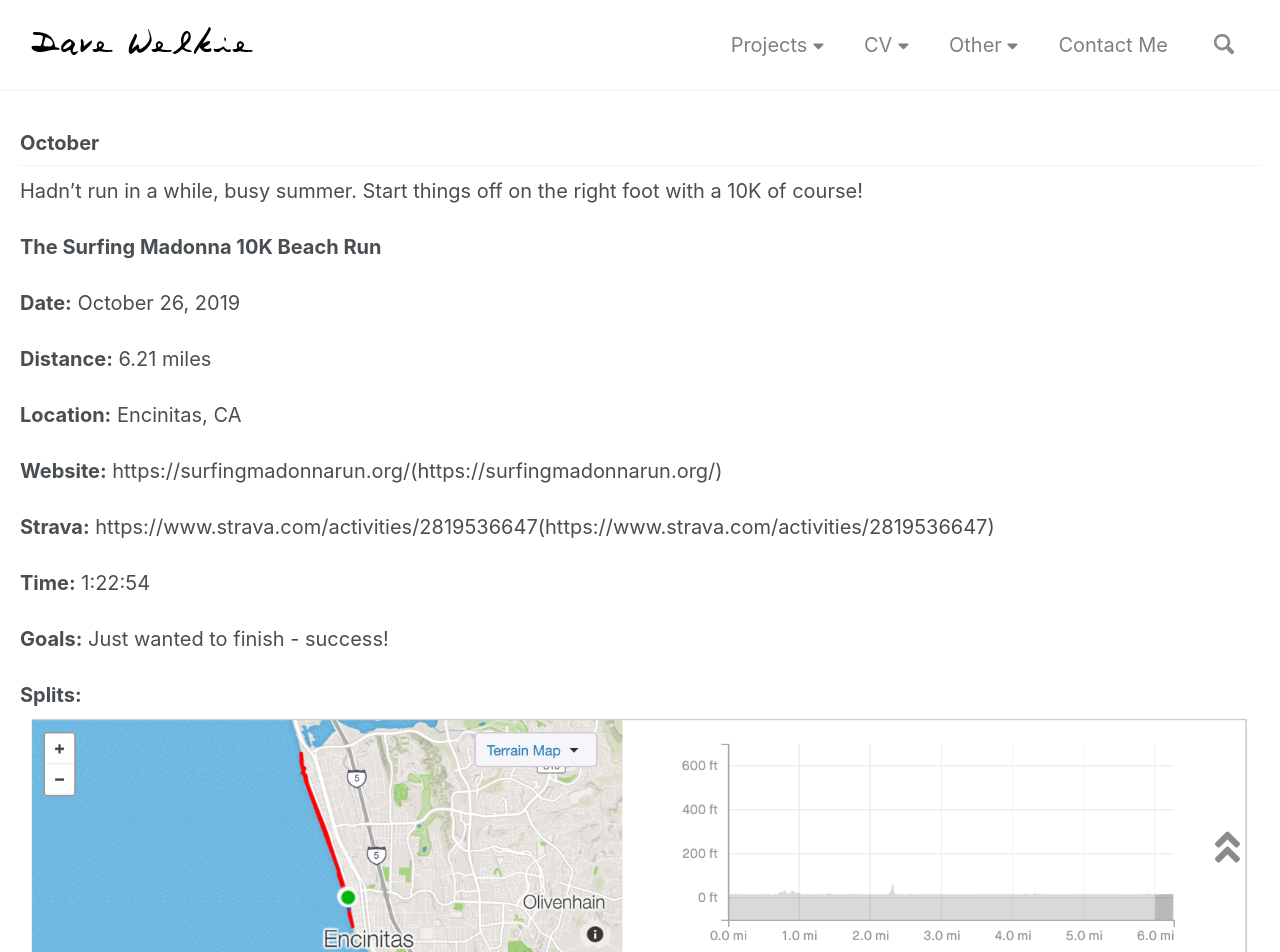
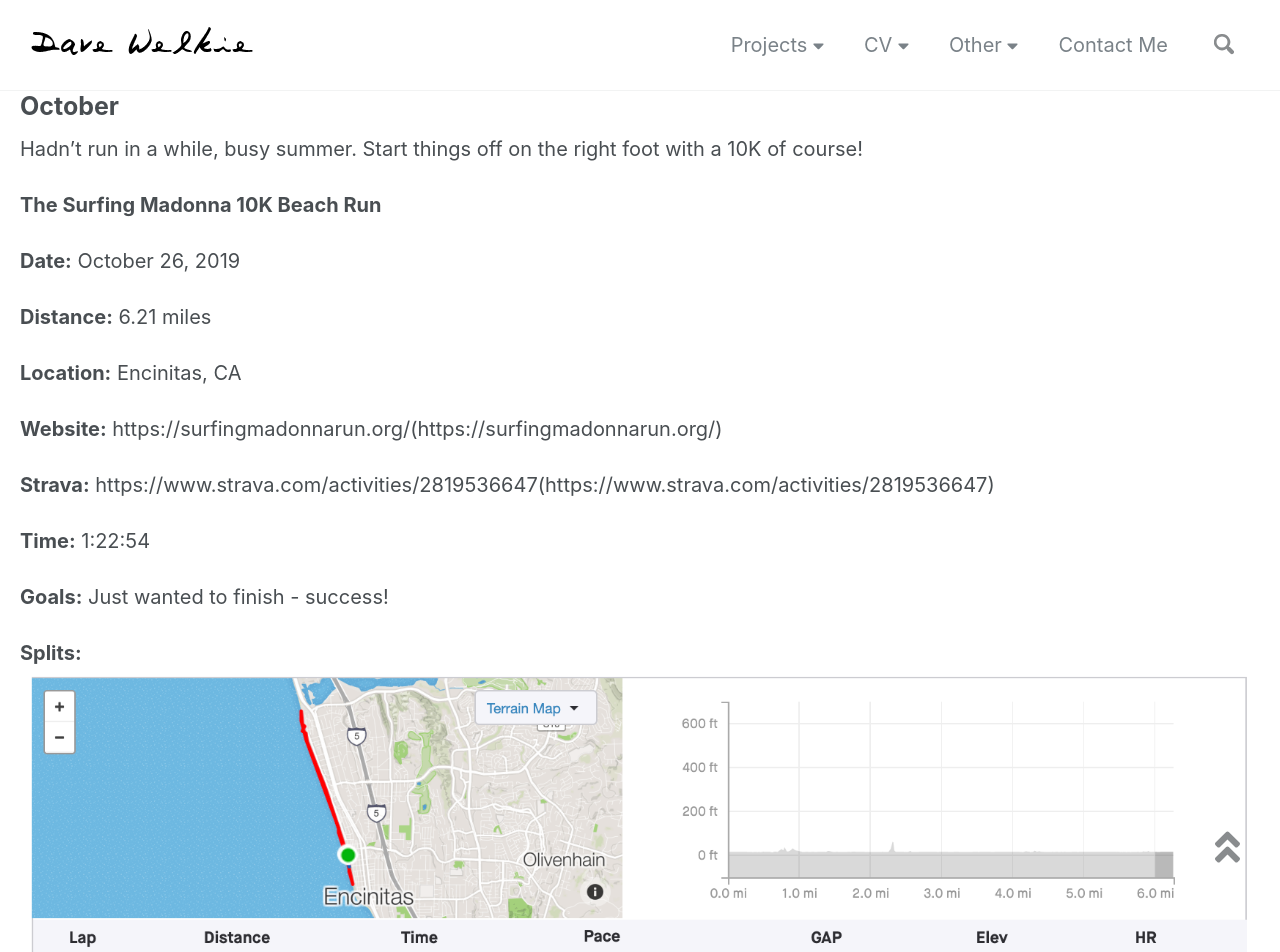
Before and after one commit to dwelkie/dwelkie.github.io, a Jekyll site: the page built from _pages/running.md, in a window 1280 px wide. Shown: the top 952 px of the page. Built offline with Jekyll 4.4.1, drawn with Linux system fonts in a browser that asks for light colours; nearby versions of some CDN libraries.

Commit message:
changed size of the month

```diff
--- a/_pages/running.md
+++ b/_pages/running.md
@@ -9,7 +9,7 @@ classes: wide
 author_profile: false
 
 ---
-## October
+# October
 
 Hadn't run in a while, busy summer. Start things off on the right foot with a 10K of course!
 
```
